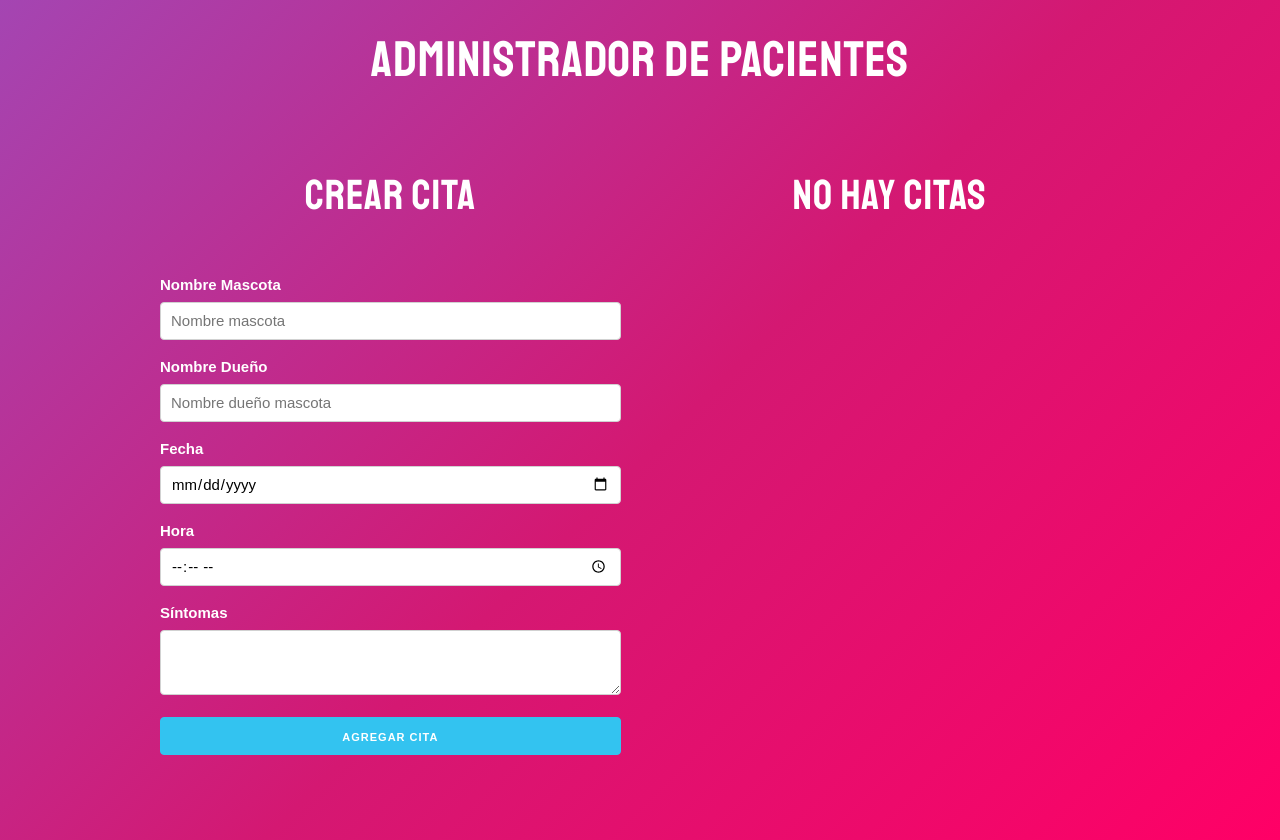
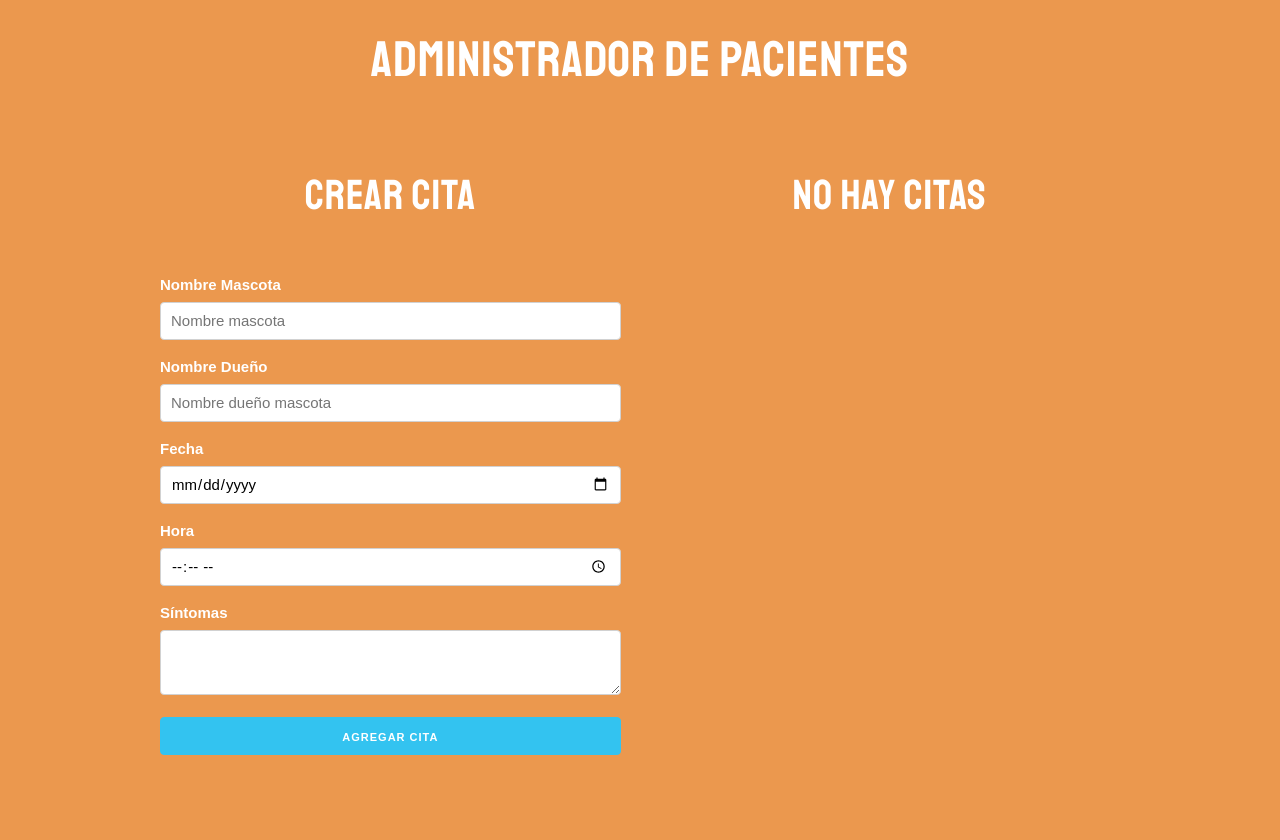
Before and after one commit to eskalona17/react-dates-app, a React (Create React App) app: page / in a window 1280 px wide. Built offline with nearby package versions, Linux system fonts and the light colour scheme.

Commit message:
deploying app

```diff
--- a/package.json
+++ b/package.json
@@ -1,17 +1,21 @@
 {
   "name": "react-dates-app",
   "version": "0.1.0",
+  "homepage": "./",
   "private": true,
   "dependencies": {
     "@testing-library/jest-dom": "^4.2.4",
     "@testing-library/react": "^9.5.0",
     "@testing-library/user-event": "^7.2.1",
+    "gh-pages": "^3.1.0",
     "react": "^16.13.1",
     "react-dom": "^16.13.1",
-    "react-scripts": "3.4.1",
+    "react-scripts": "^3.4.3",
     "uuid": "^8.0.0"
   },
   "scripts": {
+    "predeploy": "npm run build",
+    "deploy": "gh-pages -d build",
     "start": "react-scripts start",
     "build": "react-scripts build",
     "test": "react-scripts test",
--- a/src/index.css
+++ b/src/index.css
@@ -5,7 +5,7 @@ html {
     margin: 0;
     padding: 0;
     font-family: sans-serif;
-    background-image: linear-gradient(-225deg, #A445B2 0%, #D41872 52%, #FF0066 100%);
+    background: #EB984E;
     min-height: 100%;
     padding-bottom: 5rem;
   }
```
Also changed, not shown: 1 other file (tests, documents, lock files or other folders).
